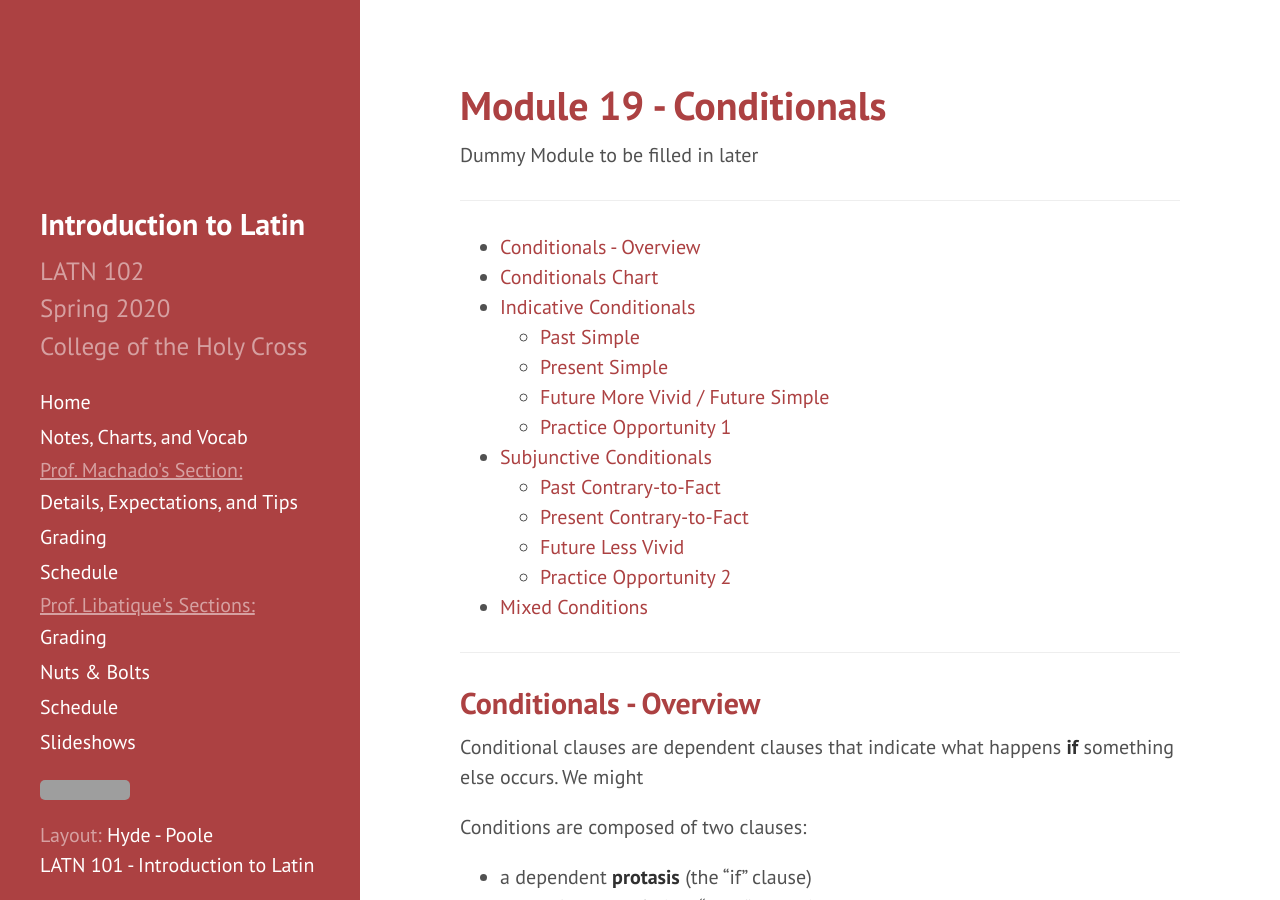
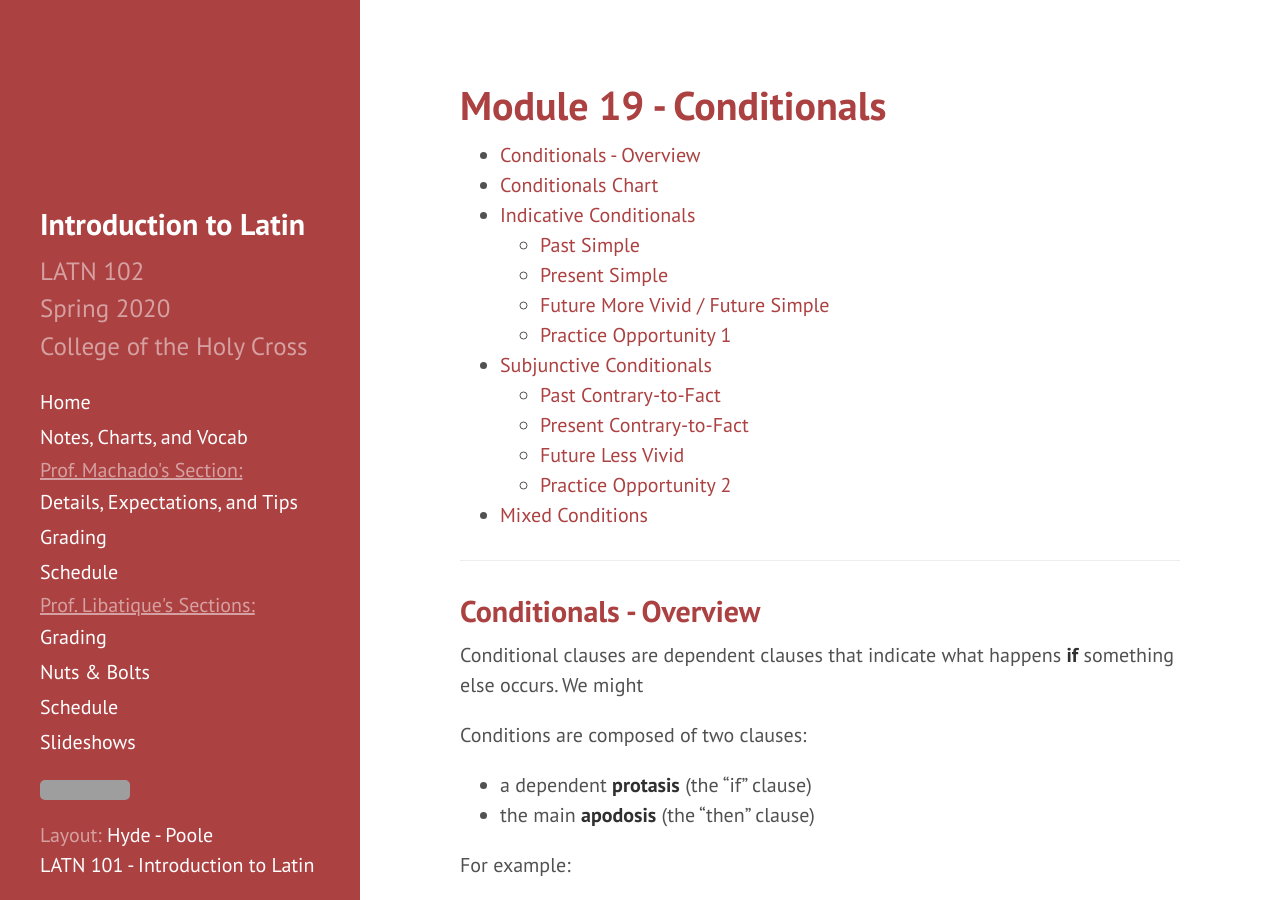
Before and after one commit to DLibatique/LATN102-S20, a Jekyll site: the page built from notes/19-conditionals.md, in a window 1280 px wide and 900 px high. Built offline with Jekyll 4.4.1, drawn with Linux system fonts in a browser that asks for light colours; grey boxes are pictures that could not be loaded.

Commit message:
removed dummy text

```diff
--- a/notes/19-conditionals.md
+++ b/notes/19-conditionals.md
@@ -4,10 +4,6 @@ title: Module 19 - Conditionals
 author: DL
 permalink: conditionals
 ---
-
-Dummy Module to be filled in later
-
-***
 
 - [Conditionals - Overview](#conditionals---overview)
 - [Conditionals Chart](#conditionals-chart)
```
